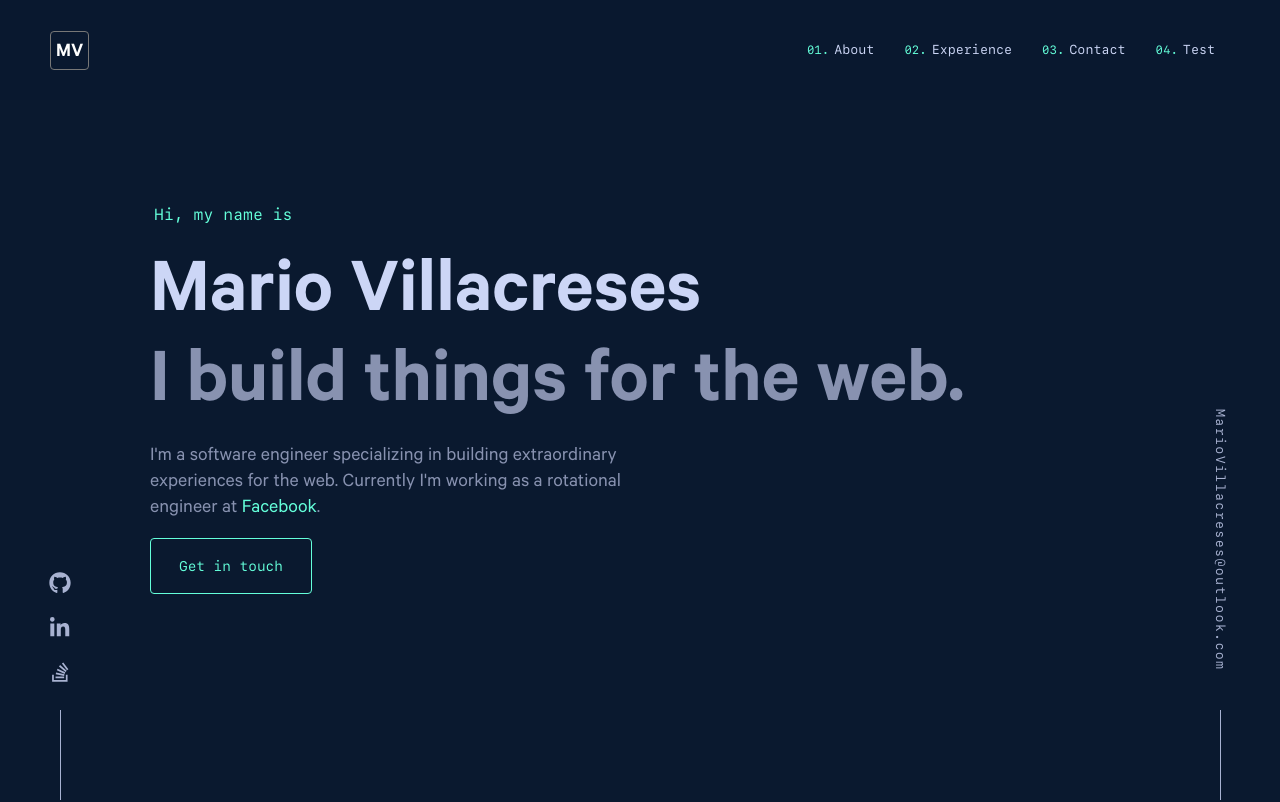
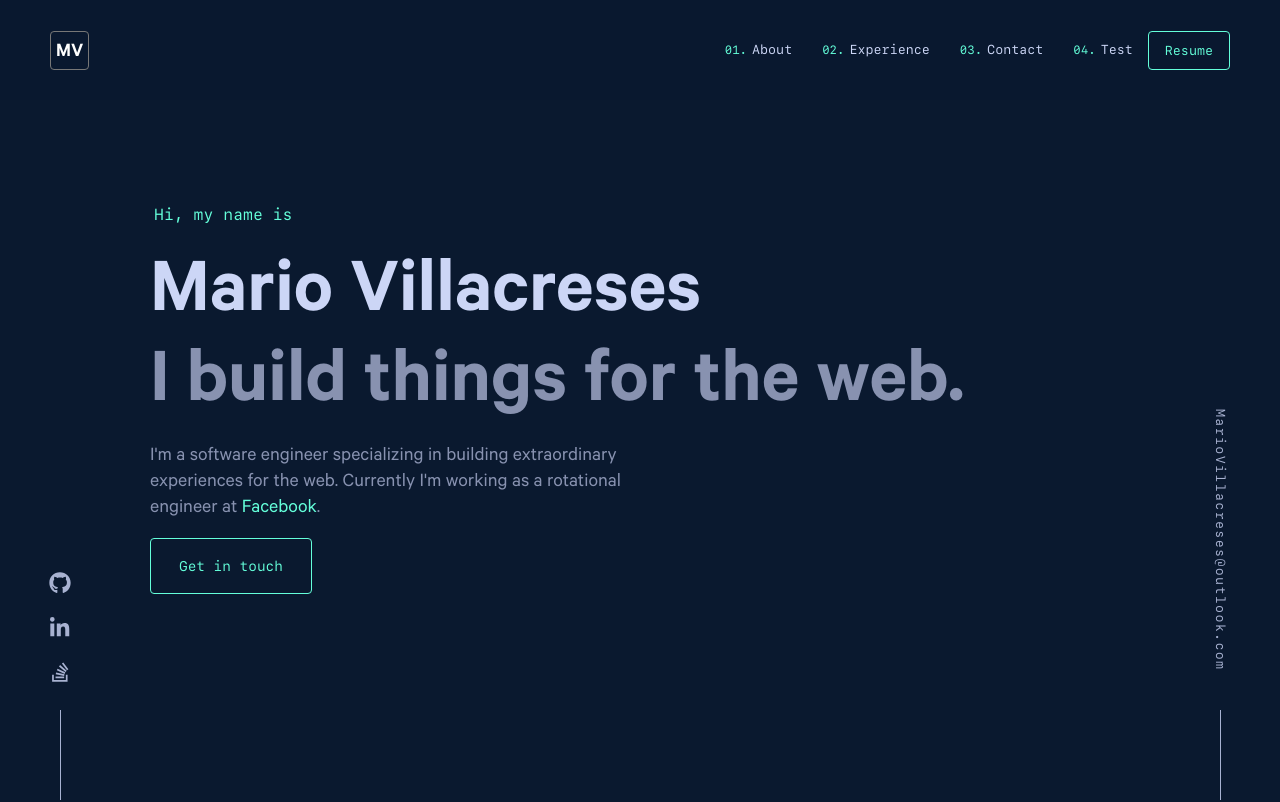
Before and after one commit to villacreses/personal-site-v2, a Next.js app: page / in a window 1280 px wide. Shown: the top 802 px of the page. Built offline with nearby package versions, Linux system fonts and the light colour scheme.

Commit message:
Update relative paths for resume & image

```diff
--- a/src/components/Nav.tsx
+++ b/src/components/Nav.tsx
@@ -1,5 +1,6 @@
 import { FC } from 'react';
-import Link from 'next/link'
+import Link from 'next/link';
+import ActionButton from './ActionButton';
 
 import styles from './Nav.module.scss';
 const navLinks = [
@@ -38,6 +39,9 @@ const Nav: FC = () => {
               </li>
             ))}
           </ol>
+          <ActionButton size="xs" href="resume.pdf" target="_blank">
+            Resume
+          </ActionButton>
         </div>
       </nav>
     </header>
--- a/src/pages/index.tsx
+++ b/src/pages/index.tsx
@@ -13,7 +13,6 @@ import {
 
 import content from '../data/index.content.yaml';
 import experience from '../data/Experience.content.yaml';
-import mario from '../../public/images/mario.jpg'
 
 const Home = () => (
   <Layout>
@@ -25,7 +24,7 @@ const Home = () => (
       <SectionHeader>About me</SectionHeader>
       <Markdown>{content.about}</Markdown>
       <ProfileImage
-        src={mario}
+        src="/images/mario.jpg"
         alt="Headshot of Mario"
         layout="intrinsic"
         width={300}
```
